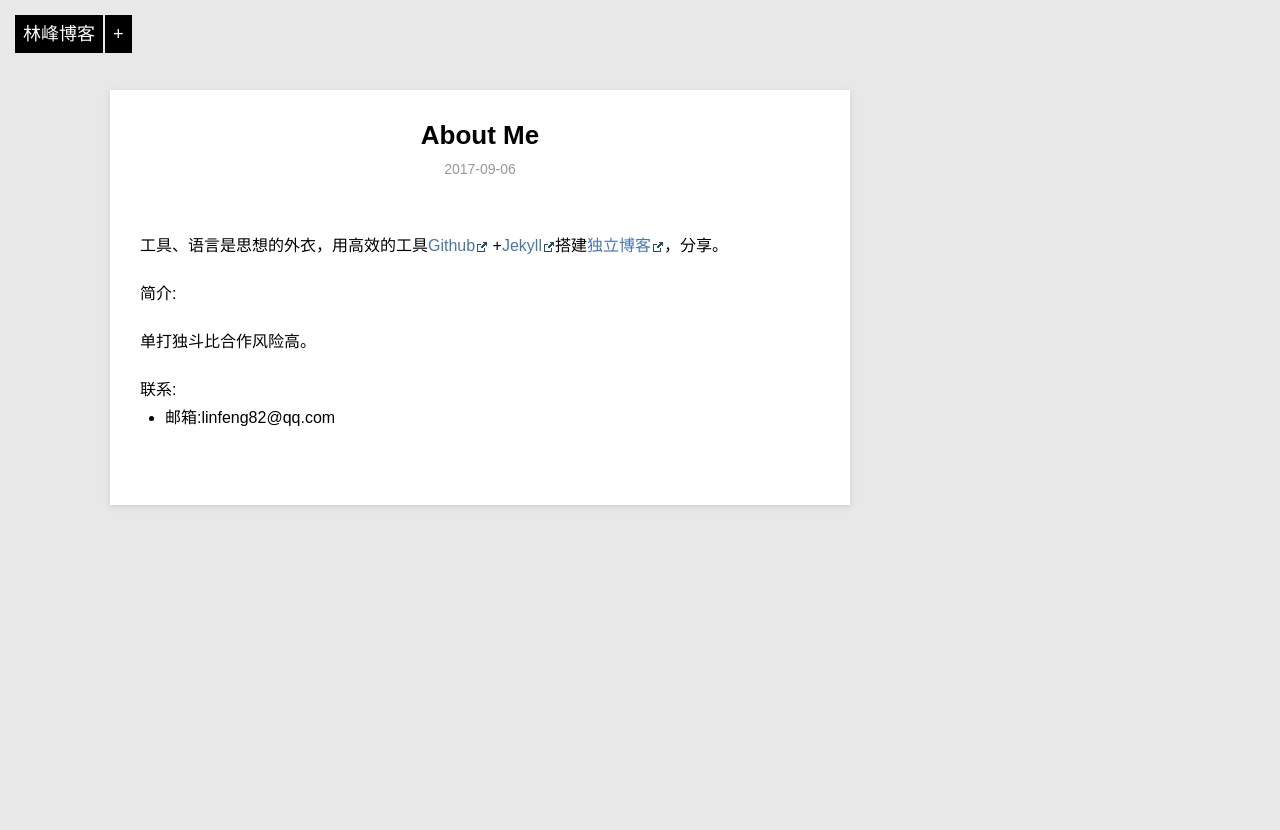
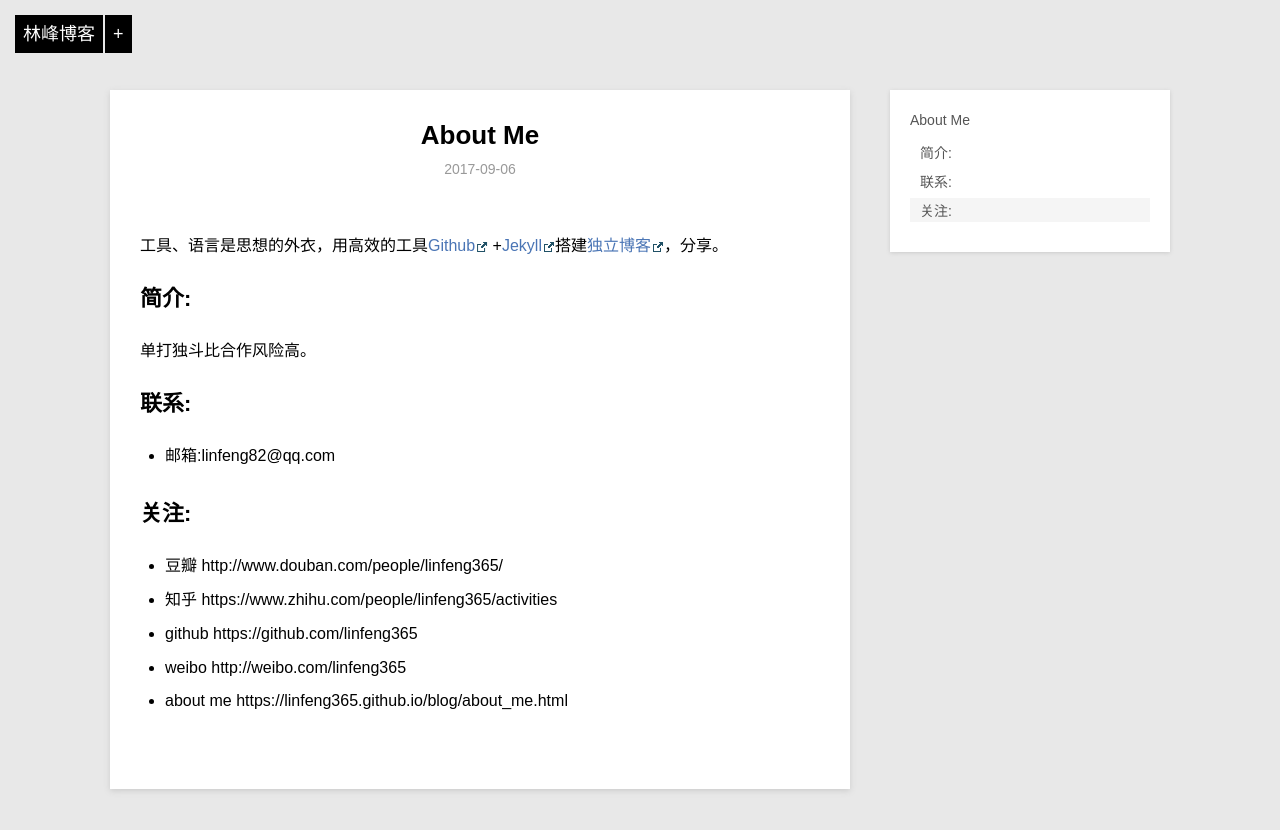
Before and after one commit to linfeng365/linfeng365.github.io, a Jekyll site: the page built from _posts/Blog/2017-09-06-about_me.md, in a window 1280 px wide. Shown: the top 830 px of the page. Built offline with Jekyll 4.4.1, drawn with Linux system fonts in a browser that asks for light colours; comment, search, counter and statistics services are not loaded.

Commit message:
update about me

```diff
--- a/_posts/Blog/2017-09-06-about_me.md
+++ b/_posts/Blog/2017-09-06-about_me.md
@@ -9,11 +9,19 @@ category: blog
 
 
 
-简介:
+## 简介:
 
 单打独斗比合作风险高。
 
 
-联系:
+## 联系:
 
 - 邮箱:linfeng82@qq.com
+
+## 关注:
+
+- 豆瓣 http://www.douban.com/people/linfeng365/
+- 知乎 https://www.zhihu.com/people/linfeng365/activities
+- github https://github.com/linfeng365
+- weibo http://weibo.com/linfeng365
+- about me https://linfeng365.github.io/blog/about_me.html
```
